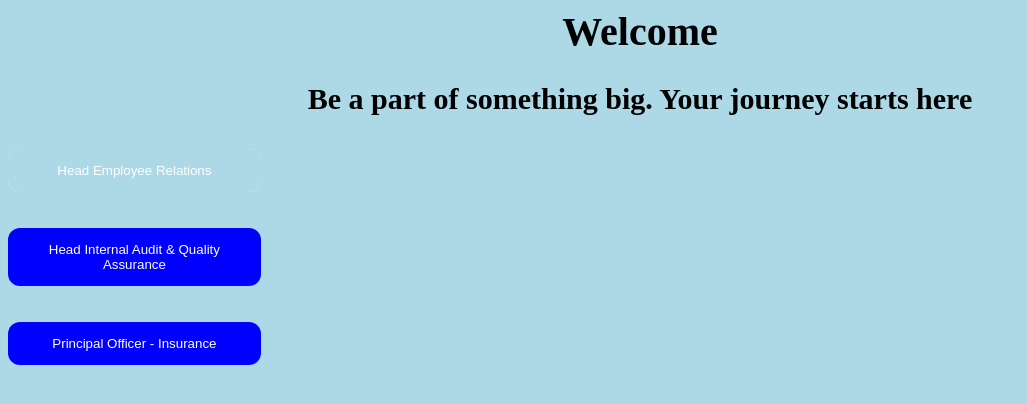
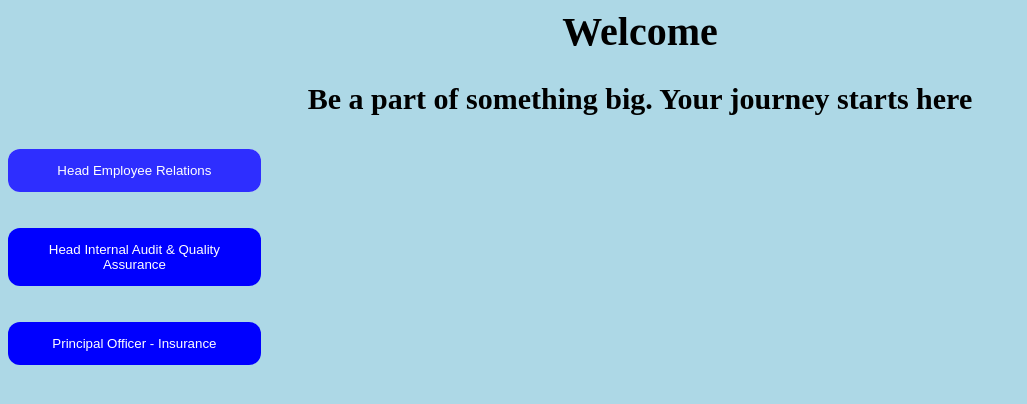
Before and after one commit to sk161078/sk161078.github.io, a plain HTML site: page index.html in a window 1280 px wide. In both pictures the pointer is over the button "Head Employee Relations". Shown: the whole page, without its empty margins (0-1027 px from the left). Drawn offline with Linux system fonts and the light colour scheme.

Commit message:
index.html

```diff
--- a/index.html
+++ b/index.html
@@ -1,6 +1,6 @@
 <html>
 <head>
-    <title>Responsive Web Design</title>
+    <title>Jobs Vacancy</title>
     <meta name="viewport" content="width=device-width, initial-scale=1">
     <style>
         body {
@@ -27,7 +27,7 @@
             transition: all 0.5s ease;
         }
 	button:hover {
-            background-color: #ADD8E6 ;
+            background-color: #2E2EFF ;
         }
 
         button:before {
```
